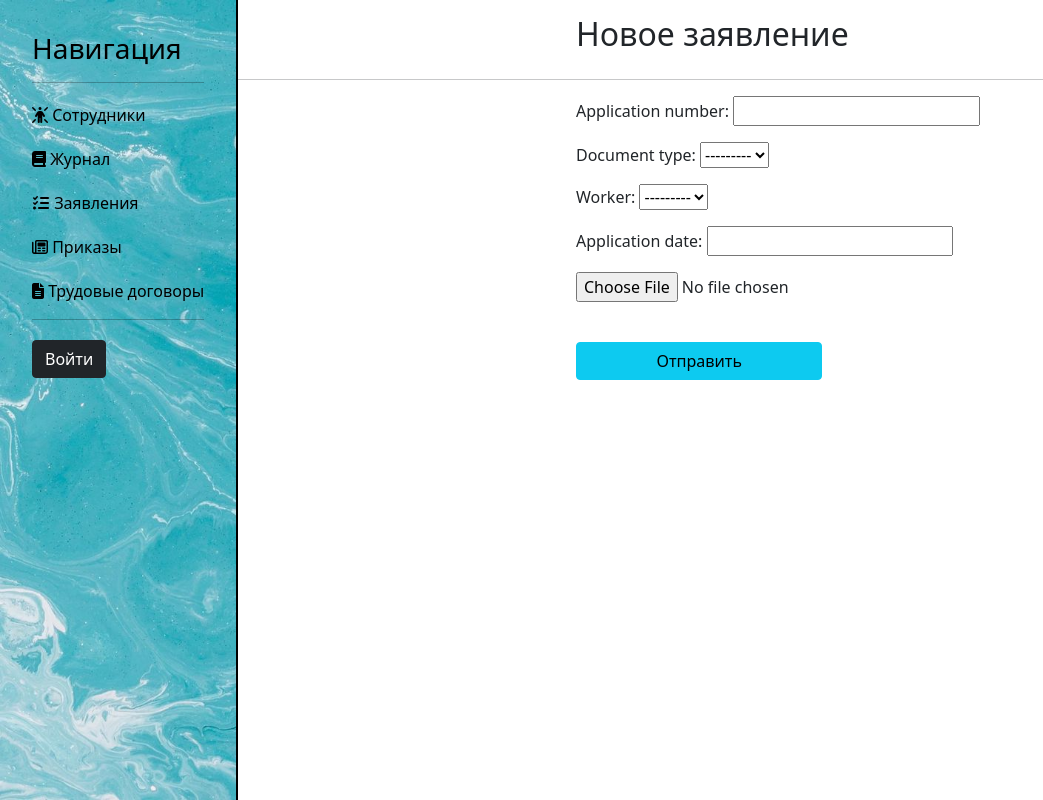
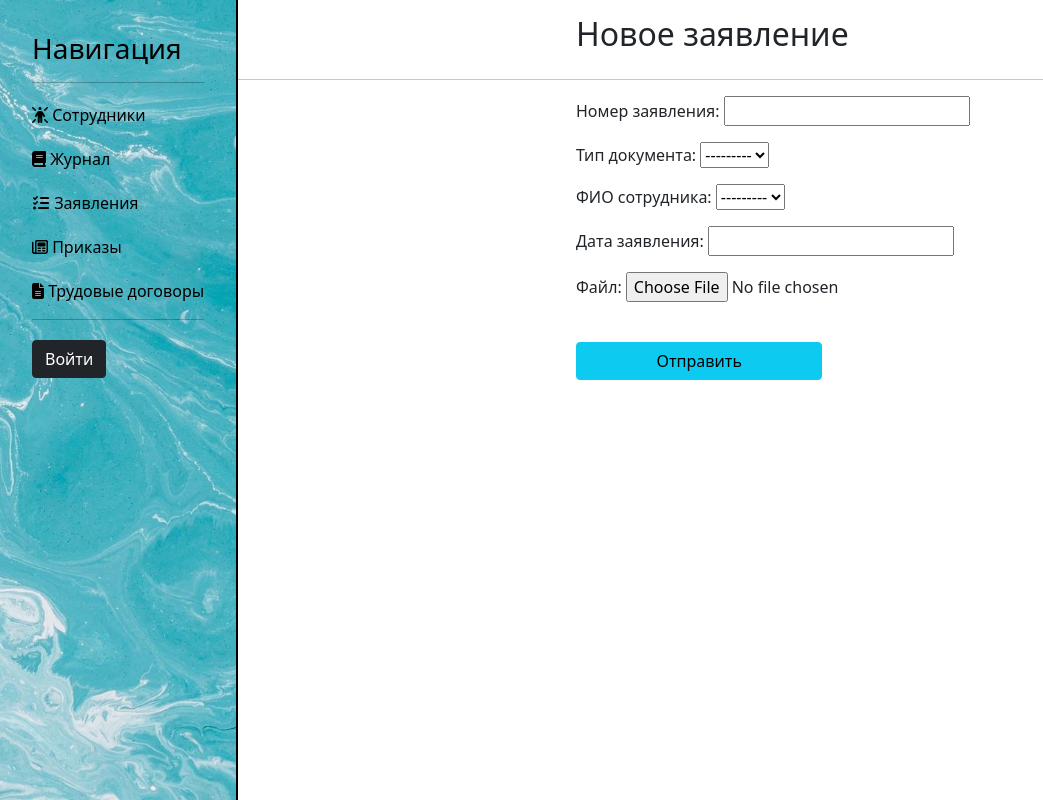
Before and after one commit to Farrowho/dip-hrm, a Django app: page /new_app/ in a window 1280 px wide. Shown: the whole page, without its empty margins (0-1043 px from the left). Run offline with Django 4.2, Linux system fonts and the light colour scheme; data that the repository does not hold is empty; some libraries are stand-ins or nearby versions.

Commit message:
New_features_6: not_for_hr features, small improvements

```diff
--- a/hrm/hrm/urls.py
+++ b/hrm/hrm/urls.py
@@ -31,6 +31,7 @@ urlpatterns = [
     path('applications/filter/', views.applications, name='filter'),
     path('orders/filter/', views.orders, name='filter_orders'),
     path('log/filter/', views.log, name='filter_log'),
+    path('not_for_hr/', views.not_for_hr, name='not_for_hr'),
 ] + static(settings.MEDIA_URL, document_root=settings.MEDIA_ROOT)
 
 urlpatterns += [
--- a/hrm/manager/models.py
+++ b/hrm/manager/models.py
@@ -3,17 +3,18 @@ from django.db import models
 
 class Applications(models.Model):
     application_id = models.AutoField(primary_key=True)
-    application_number = models.CharField(unique=True, max_length=12)
-    document_type = models.ForeignKey('DocumentsTypes', models.DO_NOTHING)
-    worker = models.ForeignKey('Workers', models.DO_NOTHING)
-    application_date = models.DateField()
-    application_pdf_path = models.FileField(upload_to='files/', null=True, verbose_name="")
+    application_number = models.CharField(unique=True, max_length=12, verbose_name='Номер заявления')
+    document_type = models.ForeignKey('DocumentsTypes', models.DO_NOTHING, verbose_name='Тип документа')
+    worker = models.ForeignKey('Workers', models.DO_NOTHING, verbose_name='ФИО сотрудника')
+    application_date = models.DateField(verbose_name='Дата заявления')
+    application_pdf_path = models.FileField(upload_to='files/', null=True, verbose_name="Файл")
 
     class Meta:
         managed = False
         db_table = 'applications'
         verbose_name = 'заявление'
         verbose_name_plural = 'Заявления'
+        ordering = ['-application_id']
 
 
 class AuthGroup(models.Model):
@@ -97,6 +98,7 @@ class Contracts(models.Model):
         db_table = 'contracts'
         verbose_name = 'договор'
         verbose_name_plural = 'Договоры'
+        ordering = ['-contract_id']
 
     def __str__(self):
         return self.contract_number
@@ -214,6 +216,7 @@ class Orders(models.Model):
         db_table = 'orders'
         verbose_name = 'приказ'
         verbose_name_plural = 'Приказы'
+        ordering = ['-order']
 
 
 class Passports(models.Model):
@@ -273,6 +276,7 @@ class Workers(models.Model):
         unique_together = (('inn', 'phone', 'mail', 'work_book_number'),)
         verbose_name = 'работника'
         verbose_name_plural = 'Работники'
+        ordering = ['worker_id']
 
     def __str__(self):
         return self.fio
--- a/hrm/manager/templates/manager/base.html
+++ b/hrm/manager/templates/manager/base.html
@@ -39,6 +39,7 @@
                             <li><a href="{% url 'contracts' %}"><button class = 'btn btn-dark'><i class="fa-regular fa-eye"></i> Посмотреть договоры </button></a></li>
                             <li><a href="{% url 'new_contract' %}"><button class = 'btn btn-dark'><i class="fa-regular fa-square-plus"></i> Добавить трудовой договор </button></a></li>
                     </ul>
+
                 <hr>
                    {% if user.is_authenticated %}
                      <li>Профиль: {{ user.get_username }}</li>
--- a/hrm/manager/views.py
+++ b/hrm/manager/views.py
@@ -224,3 +224,14 @@ def perevod(request):
 
 def uval(request):
     pass
+
+
+def not_for_hr(request):
+    form = NewAppForm()
+    if request.method == 'POST':
+        form = NewAppForm(request.POST, request.FILES)
+        if form.is_valid():
+            form.save()
+
+    context = {'form': form}
+    return render(request, 'manager/not_for_hr.html', context)
```
Also changed, not shown: hrm/manager/templates/registration/login.html (+4 -6 lines).
